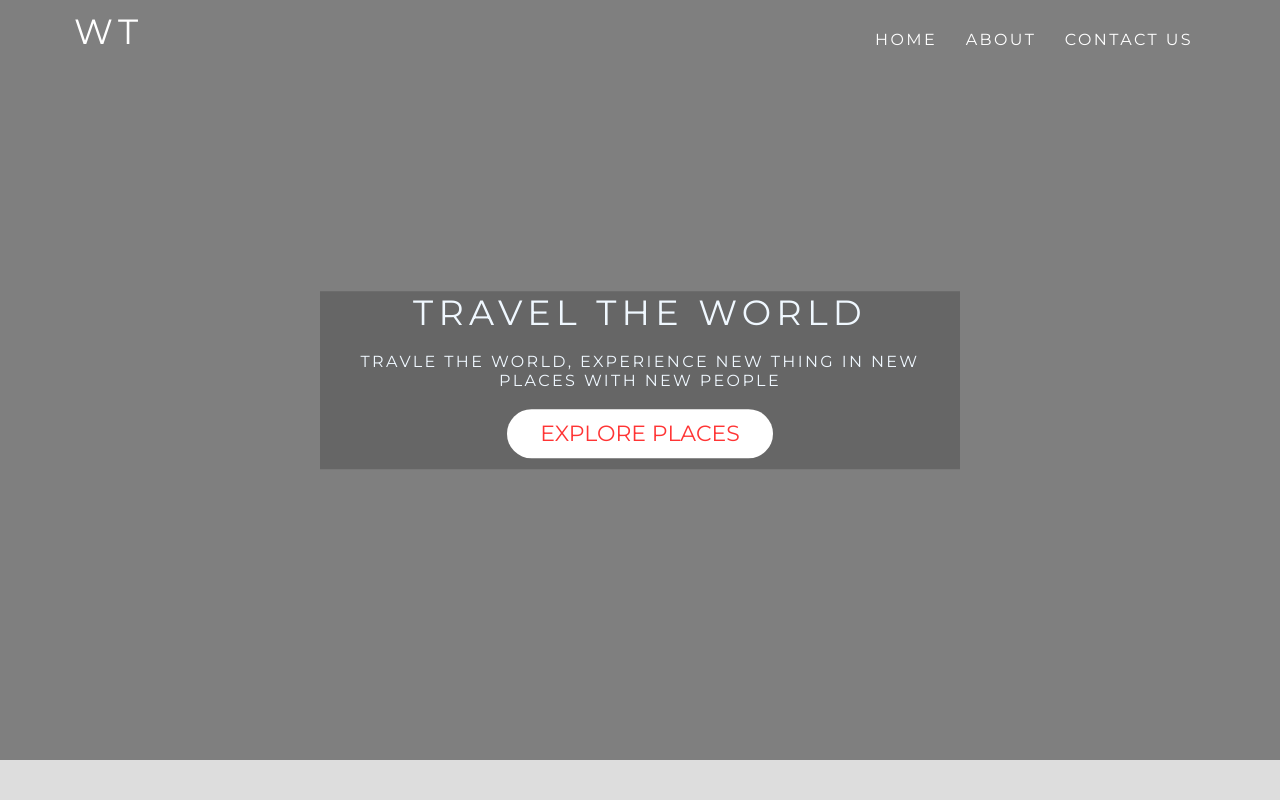
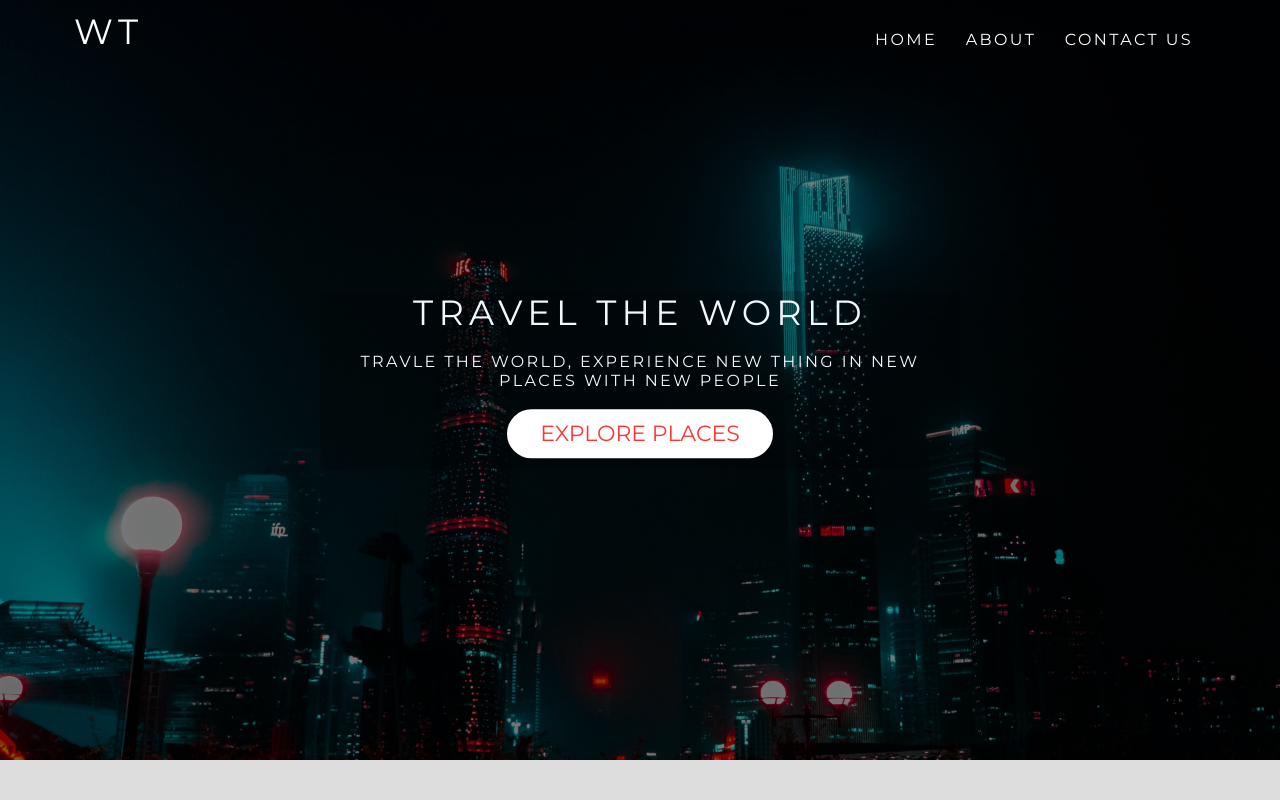
Before and after one commit to aniketrana007/Travel-test, a plain HTML site: page index.html in a window 1280 px wide. Shown: the top 800 px of the page. Drawn offline with Linux system fonts and the light colour scheme.

Commit message:
Update styl.css

```diff
--- a/styl.css
+++ b/styl.css
@@ -93,7 +93,7 @@ h1, h2, h3{
 .header{
     position: relative;
     height: 95vh;
-    background:linear-gradient(rgba(0,0,0,0.5), rgba(0,0,0,0.5)) , url('../iimg/header-image.jpg');
+    background:linear-gradient(rgba(0,0,0,0.5), rgba(0,0,0,0.5)) , url('header-image.jpg');
     background-position: center;
     background-size: cover;
     background-repeat: no-repeat;
```
